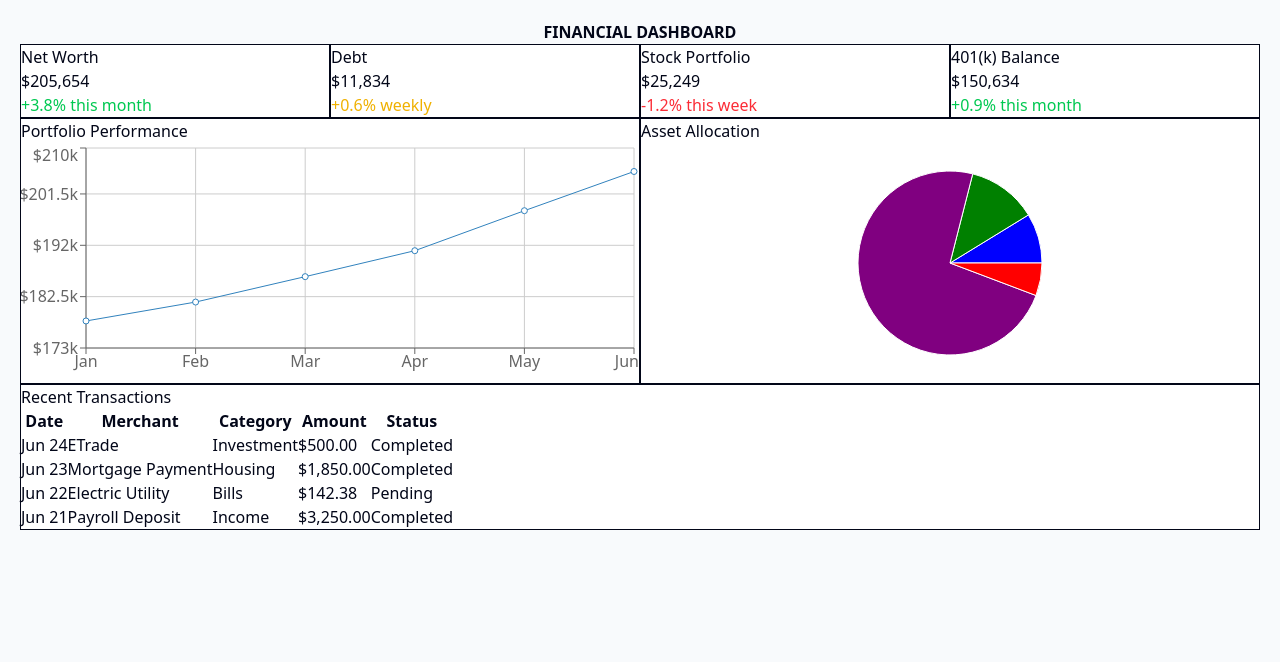
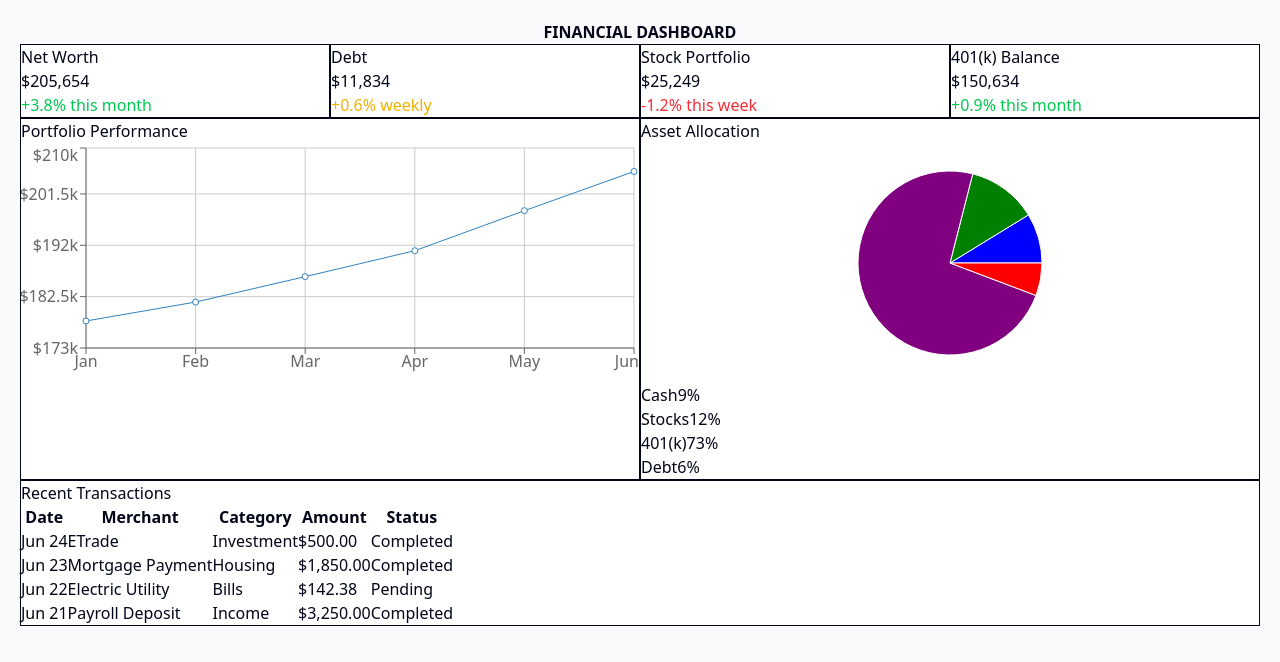
Before and after one commit to Austin-Tillotson/financial-app-project, a Next.js app: page / in a window 1280 px wide. Shown: the top 662 px of the page. Built offline with nearby package versions, Linux system fonts and the light colour scheme.

Commit message:
added legend to the allocation chart

```diff
--- /dev/null
+++ b/src/components/dashboard/AllocationBreakdown.tsx
@@ -0,0 +1,11 @@
+import { AllocationChart } from "./AllocationChart";
+import { AllocationLegend } from "./AllocationLegend";
+
+export function AllocationBreakdown() {
+  return (
+    <div>
+      <AllocationChart />
+      <AllocationLegend />
+    </div>
+  );
+}
--- /dev/null
+++ b/src/components/dashboard/AllocationLegend.tsx
@@ -0,0 +1,22 @@
+import { allocationData } from "@/data/dashboard";
+
+const totalAllocation = allocationData.reduce((total, item) => {
+  return total + item.value;
+}, 0);
+
+export function AllocationLegend() {
+  return (
+    <ul>
+      {allocationData.map((item) => {
+        const percentage = Math.round((item.value / totalAllocation) * 100);
+
+        return (
+          <li key={item.name}>
+            <span>{item.name}</span>
+            <span>{percentage}%</span>
+          </li>
+        );
+      })}
+    </ul>
+  );
+}
--- a/src/components/dashboard/Body.tsx
+++ b/src/components/dashboard/Body.tsx
@@ -1,4 +1,4 @@
-import { AllocationChart } from "./AllocationChart";
+import { AllocationBreakdown } from "./AllocationBreakdown";
 import { Card } from "@/components/ui/Card";
 import { PerformanceChart } from "./PerformanceChart";
 
@@ -12,7 +12,7 @@ export function Body() {
 
       <Card>
         <h2>Asset Allocation</h2>
-        <AllocationChart />
+        <AllocationBreakdown />
       </Card>
     </section>
   );
```
